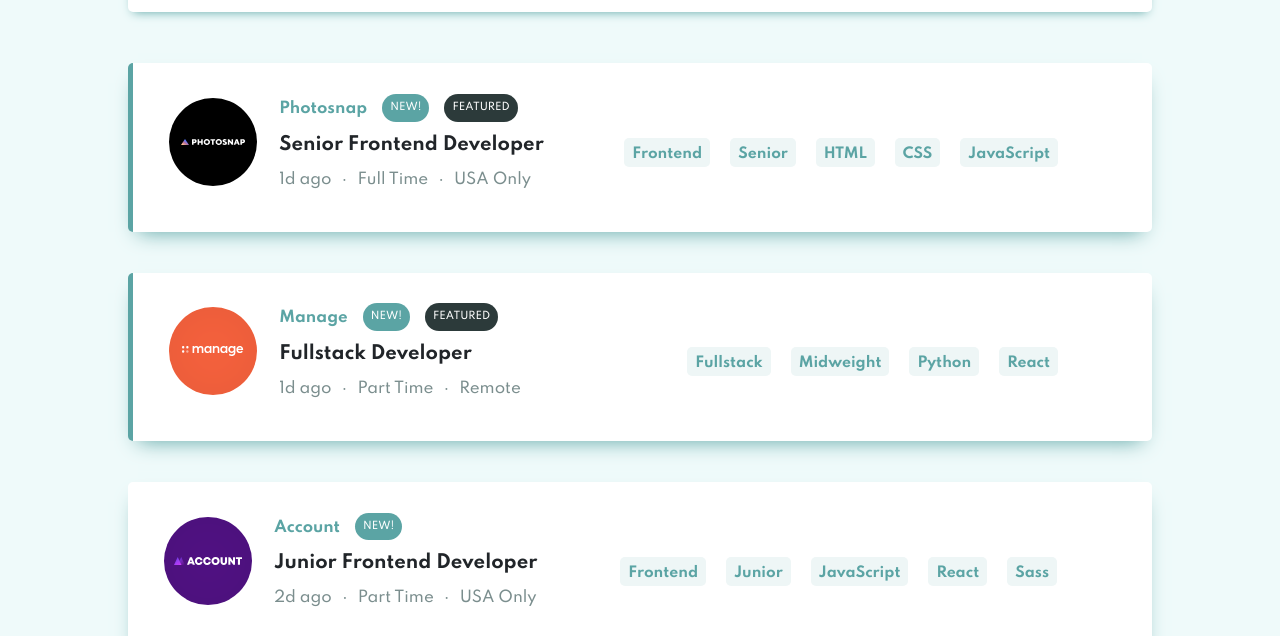
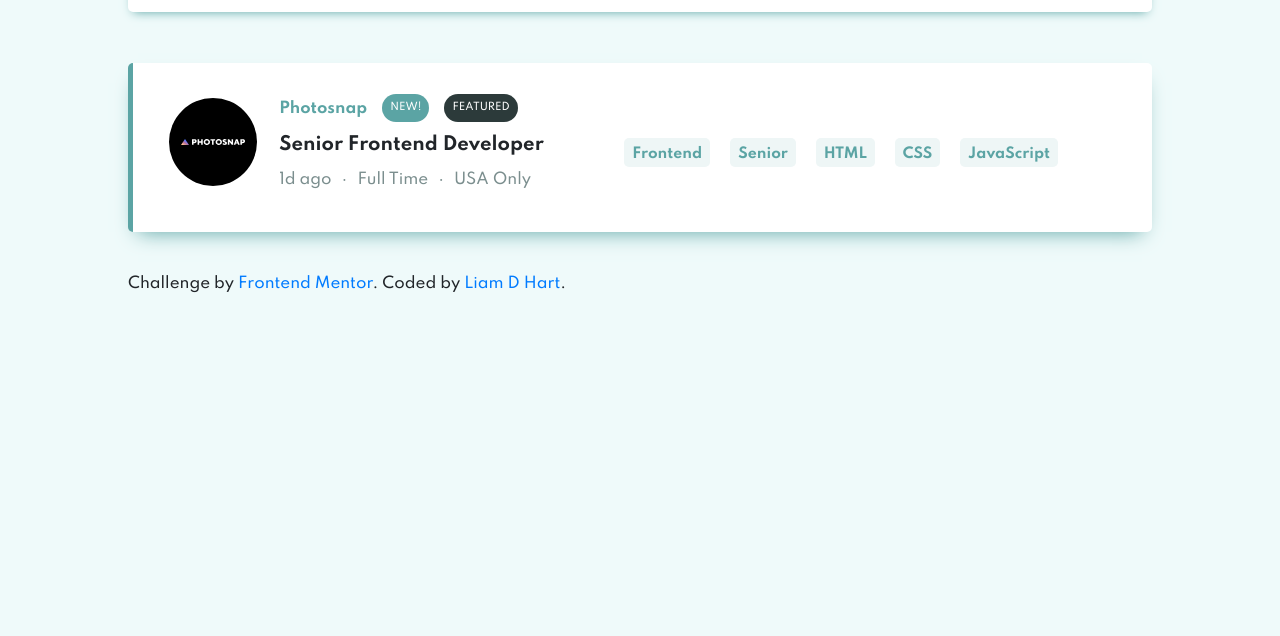
Before and after one commit to liamhart/job-listings-demo, a website: page index.html in a window 1280 px wide. Both pictures are taken after a click on the element "Senior". Shown: the part 164-800 px from the top of the page. Drawn offline with nearby package versions, Linux system fonts and the light colour scheme.

Commit message:
search algorithm improved

```diff
--- a/public/js/index.js
+++ b/public/js/index.js
@@ -1,30 +1,57 @@
+
+
 $(document).ready(function() {
+
+  function Listing(data) {
+    this.id = data.id;
+    this.company = data.company;
+    this.logo = data.logo;
+    this.new = data.new;
+    this.featured = data.featured;
+    this.position = data.position;
+    this.role = data.role;
+    this.level = data.level;
+    this.postedAt = data.postedAt;
+    this.contract = data.contract;
+    this.location = data.location;
+    this.languages = data.languages;
+    this.tools = data.tools;
+    this.tags = [].concat(data.role, data.level, data.languages, data.tools)
+  }
+
+
   $.getJSON('data.json', function(data) {
+    var Listings = []
     // structure page from JSON data
     for(var i = 0; i < data.length; i++) {
+      Listings.push(new Listing(data[i]))
+    }
 
+    console.log(Listings)
+
+    for(var i = 0; i < Listings.length; i++) {
       // Determine if feature identifiers will be present in the listing
-      var feature_new = data[i].new ? '<p class="listing-status listing-new">NEW!</p>' : '';
-      var feature_featured = data[i].featured ? '<p class="listing-status listing-featured">FEATURED</p>' : '';
+      var feature_new = Listings[i].new ? '<p class="listing-status listing-new">NEW!</p>' : '';
+      var feature_featured = Listings[i].featured ? '<p class="listing-status listing-featured">FEATURED</p>' : '';
 
-      $('#job-feed').append('<div class="job-container"> <div class="row"> <img src="' + data[i].logo + '" alt="eyecam-co" class="listing-avatar"><div class="col-lg-4"> <div class="row listing-attributes"><p class="listing-company">' + data[i].company + '</p>' + feature_new + feature_featured + '</div><div class="row"><p class="listing-position">' + data[i].position + '</p></div><div class="row listing-info"><p class="listing-date-posted">' + data[i].postedAt + '</p><p class="listing-info-spacer">·</p><p class="listing-type">' + data[i].contract + '</p><p class="listing-info-spacer">·</p><p class="listing-location">' + data[i].location + '</p> </div></div><div class="col-lg-6"> <div class="row listing-tags listing-tags-' + data[i].id + '"></div></div></div></div>')
+      $('#job-feed').append('<div id="' + Listings[i].id + '" class="job-container"> <div class="row"> <img src="' + Listings[i].logo + '" alt="eyecam-co" class="listing-avatar"><div class="col-lg-4"> <div class="row listing-attributes"><p class="listing-company">' + Listings[i].company + '</p>' + feature_new + feature_featured + '</div><div class="row"><p class="listing-position">' + Listings[i].position + '</p></div><div class="row listing-info"><p class="listing-date-posted">' + Listings[i].postedAt + '</p><p class="listing-info-spacer">·</p><p class="listing-type">' + Listings[i].contract + '</p><p class="listing-info-spacer">·</p><p class="listing-location">' + Listings[i].location + '</p> </div></div><div class="col-lg-6"> <div class="row listing-tags listing-tags-' + Listings[i].id + '"></div></div></div></div>')
 
       // Determine if job listings will have featured flair
-      if (data[i].featured) {
+      if (Listings[i].featured) {
         $('.job-container').addClass('job-container-featured')
       }
       // Determine listing tags
-      if (data[i].role) {
-        $('.listing-tags-' + data[i].id).append('<p class="listing-tag">' + data[i].role + '</p>')
+      if (Listings[i].role) {
+        $('.listing-tags-' + Listings[i].id).append('<p class="listing-tag listing-tag-' + Listings[i].role + '">' + Listings[i].role + '</p>')
       }
-      if (data[i].level) {
-        $('.listing-tags-' + data[i].id).append('<p class="listing-tag">' + data[i].level + '</p>')
+      if (Listings[i].level) {
+        $('.listing-tags-' + Listings[i].id).append('<p class="listing-tag listing-tag-' + Listings[i].level + '">' + Listings[i].level + '</p>')
       }
-      if (data[i].languages) {
-        data[i].languages.forEach(e => $('.listing-tags-' + data[i].id).append('<p class="listing-tag">' + e + '</p>'))
+      if (Listings[i].languages) {
+        Listings[i].languages.forEach(e => $('.listing-tags-' + Listings[i].id).append('<p class="listing-tag listing-tag-' + e + '">' + e + '</p>'))
       }
-      if (data[i].tools) {
-        data[i].tools.forEach(e => $('.listing-tags-' + data[i].id).append('<p class="listing-tag">' + e + '</p>'))
+      if (Listings[i].tools) {
+        Listings[i].tools.forEach(e => $('.listing-tags-' + Listings[i].id).append('<p class="listing-tag listing-tag-' + e + '">' + e + '</p>'))
       }
 
     }
@@ -47,6 +74,12 @@ $(document).ready(function() {
         queries.splice(queries.indexOf($(this).text()), 1)
         // find specific search tag related to the existing query
         $('.search-tag-' + $(this).text()).addClass('removed')
+        // any job listings that were not included in the search should re-appear
+        for(var i = 0; i < Listings.length; i++) {
+          if(queries.every(r => Listings[i].tags.includes(r))) {
+            $('#' + Listings[i].id + '.job-container').css('display', 'block')
+          }
+        }
       }
       else {
         // add new query
@@ -54,6 +87,7 @@ $(document).ready(function() {
         // add search tag related to user query
         $('.search-tags').append('<div class="query-wrapper search-tag-' + $(this).text() + '"> <div class="listing-search"> <p>' + $(this).text() + '</p></div><div class="remove-search"> <span class="search-cross"></span> </div></div>')
 
+        $('.job-container').not(':has(.listing-tag-' + $(this).text() + ')').css('display','none')
       }
       if(queries.length) {
         $('.search-bar').css('visibility', 'visible')
```
Also changed, not shown: index.html (+1 -1 lines). Lines whose indentation alone changed are shown as unchanged.
